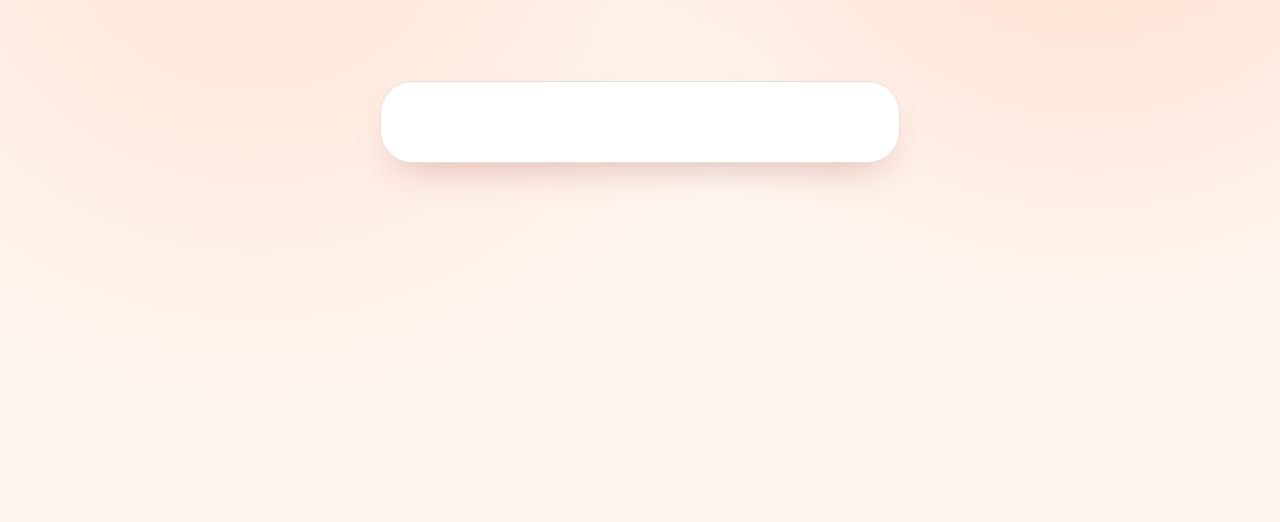
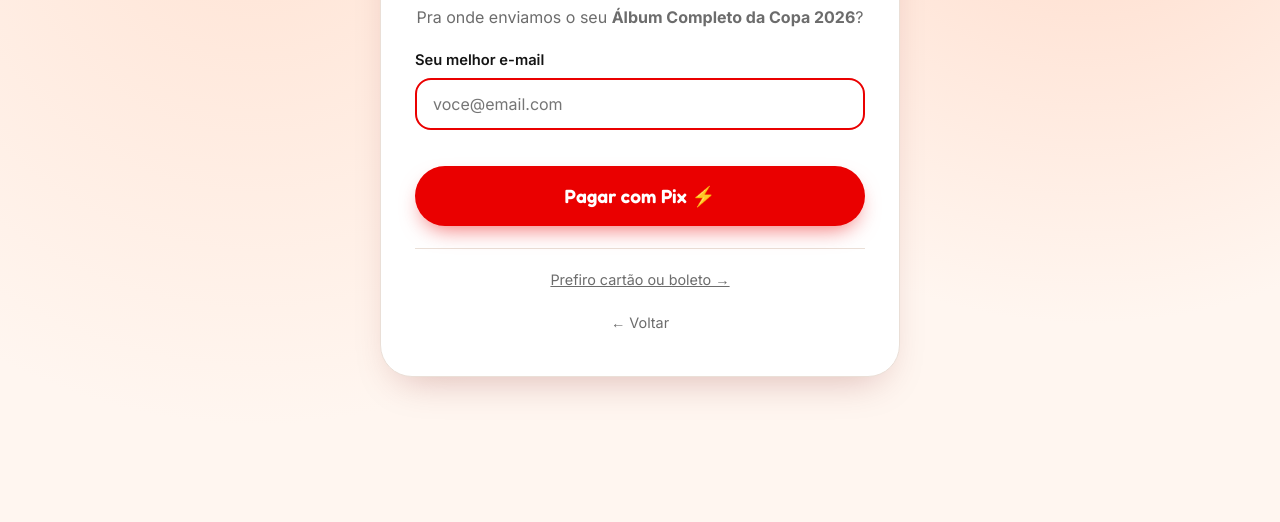
Before and after one commit to mateusangels/figurinhas_copa, a website: page public_html/pagamento.html in a window 1280 px wide. Shown: the part 278-800 px from the top of the page. Drawn offline with Linux system fonts and the light colour scheme.

Commit message:
Corrige card vazio na pagamento.html (show() comparava id sem prefixo step-)
Co-Authored-By: Claude Opus 4.8 (1M context) <noreply@anthropic.com>

```diff
--- a/public_html/pagamento.html
+++ b/public_html/pagamento.html
@@ -112,7 +112,7 @@
 
     function show(id){
       ['step-email','step-loading','step-pix','step-done','step-late']
-        .forEach(x => $('#'+x).classList.toggle('hide', x !== id));
+        .forEach(x => $('#'+x).classList.toggle('hide', x !== 'step-' + id));
     }
 
     /* confete (mesmo estilo do site) */
```
